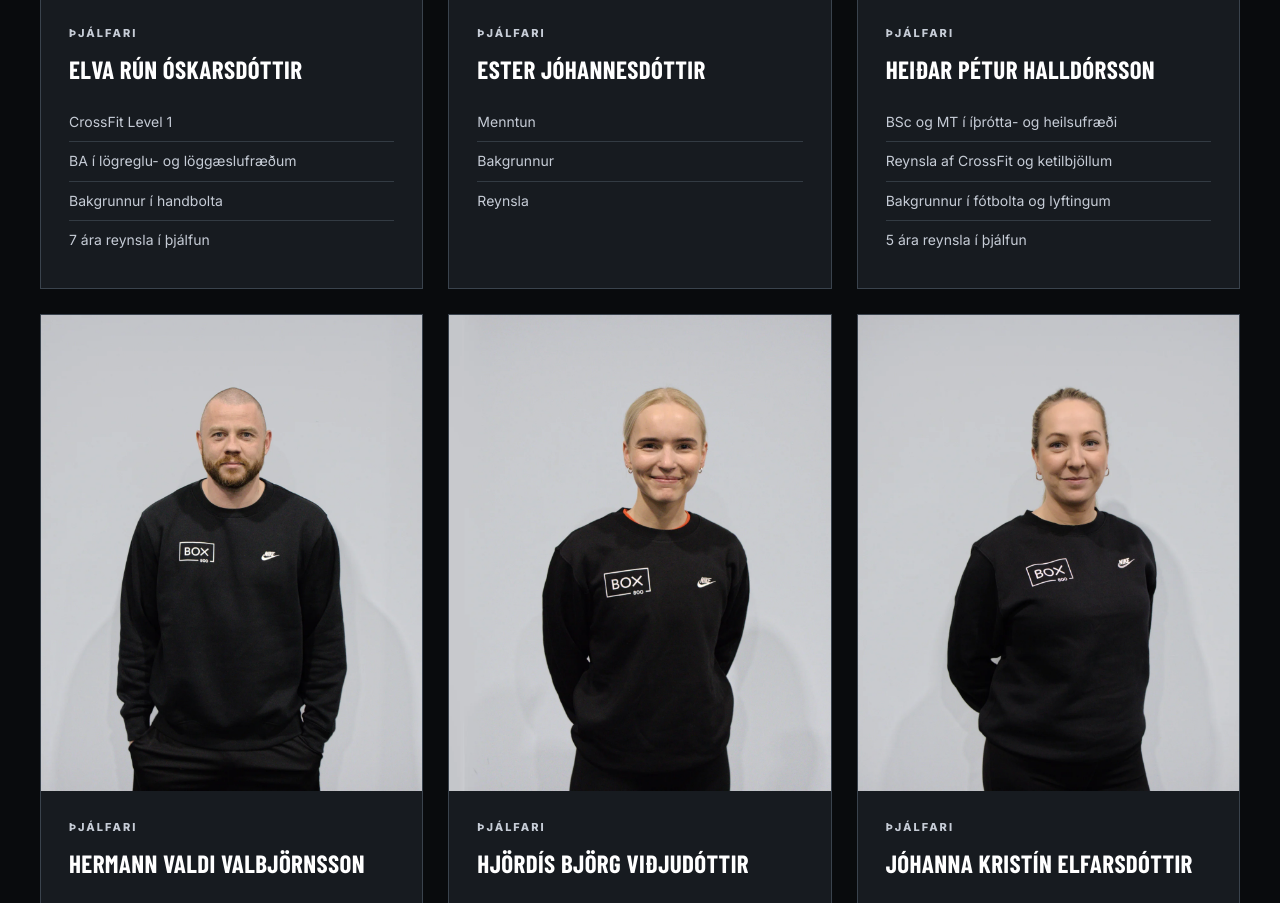
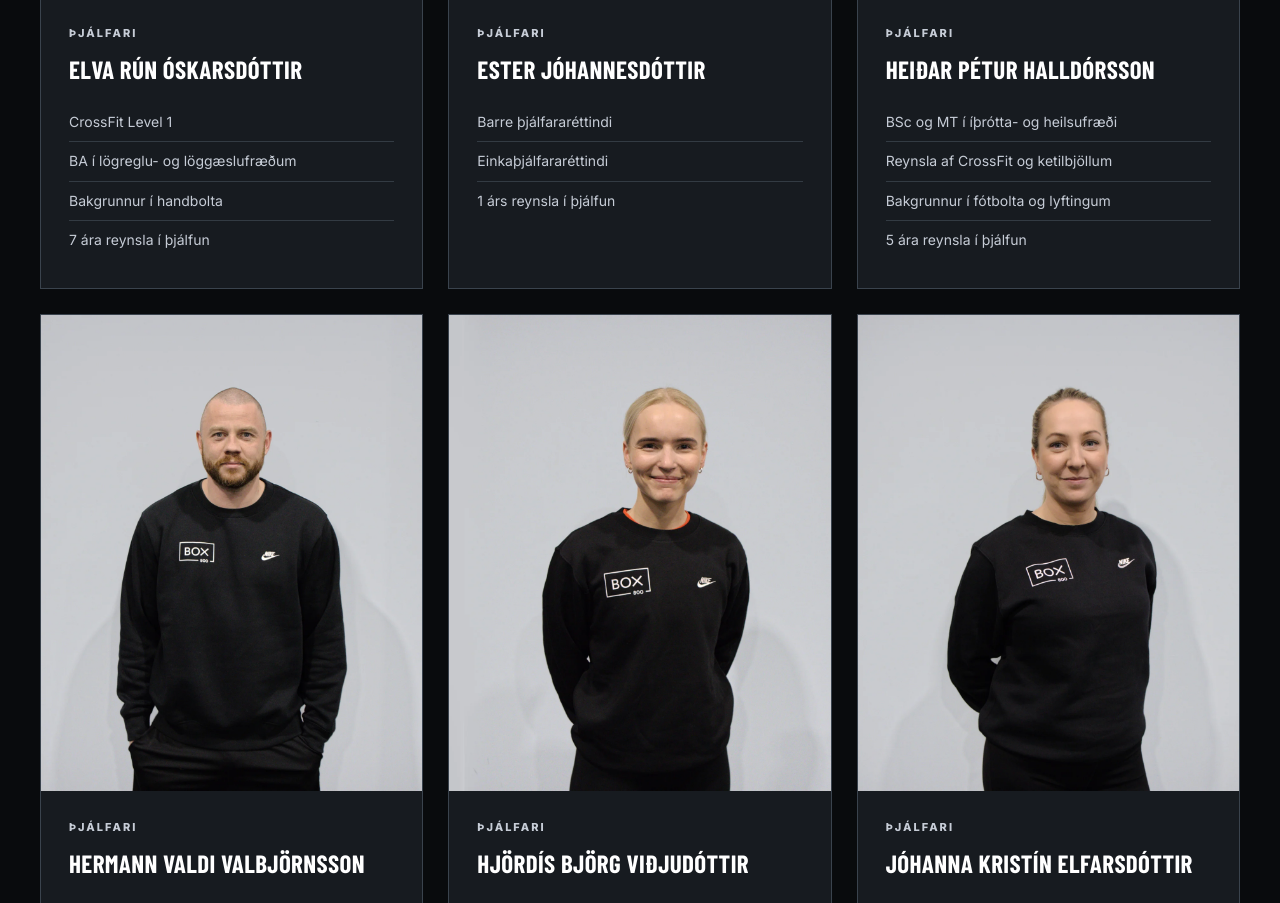
Before and after one commit to eythor92/box800-vefsida, a plain HTML site: page thjalfarar.html in a window 1280 px wide. Shown: the part 1800-2703 px from the top of the page. Drawn offline with nearby package versions, Linux system fonts and the light colour scheme; a web font is replaced by a local one.

Commit message:
Þjálfarar: menntun og reynsla Esterar
Co-Authored-By: Claude Opus 5.5 <noreply@anthropic.com>
Claude-Session: https://claude.ai/code/session_011hXPNjNs34f9KGjoD6ZG4t

```diff
--- a/thjalfarar.html
+++ b/thjalfarar.html
@@ -210,9 +210,9 @@
             <h2>ESTER JÓHANNESDÓTTIR</h2>
 
             <ul>
-              <li>Menntun</li>
-              <li>Bakgrunnur</li>
-              <li>Reynsla</li>
+              <li>Barre þjálfararéttindi</li>
+              <li>Einkaþjálfararéttindi</li>
+              <li>1 árs reynsla í þjálfun</li>
             </ul>
 
           </div>
```
